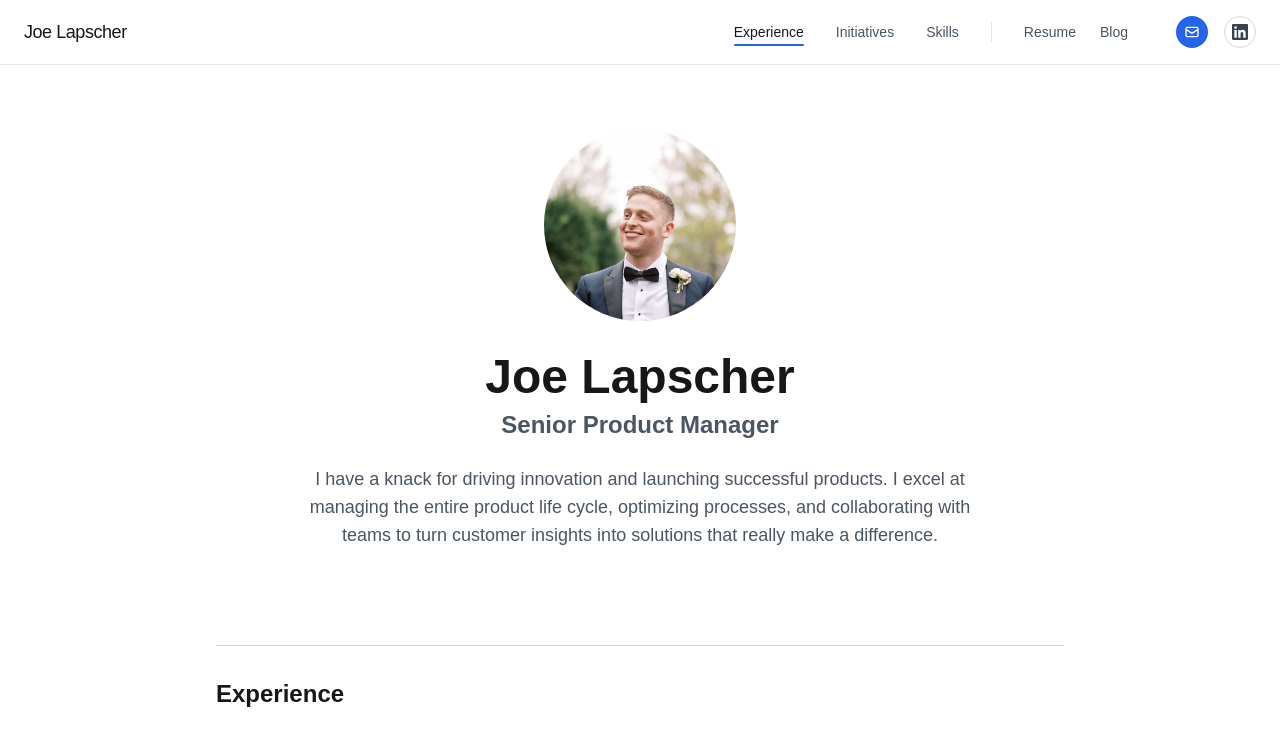
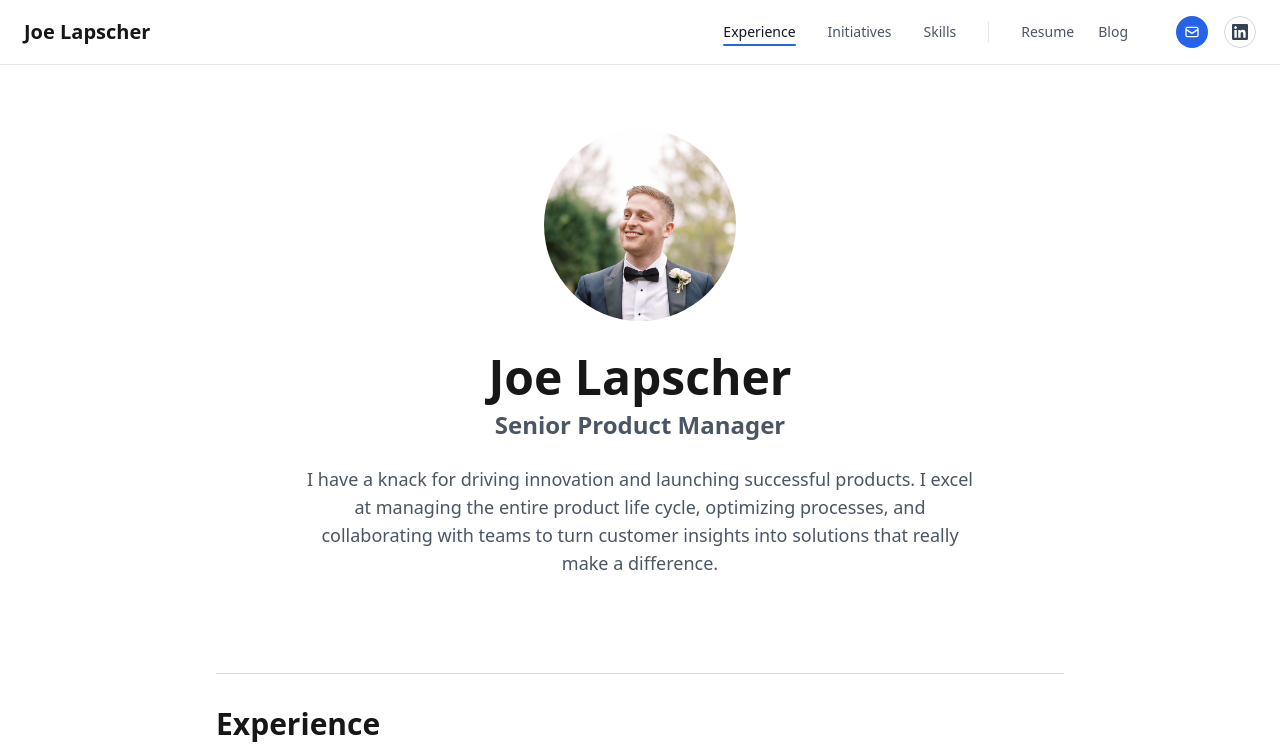
Before and after one commit to ylapscher/ylapscher.github.io, a Next.js app: page / in a window 1280 px wide. Shown: the top 756 px of the page. Built offline with nearby package versions, Linux system fonts and the light colour scheme.

Commit message:
minor updates. saving progress

```diff
--- a/app/components/Footer.tsx
+++ b/app/components/Footer.tsx
@@ -1,9 +1,15 @@
 'use client';
 
-export default function Footer() {
+type FooterProps = {
+  textStyles: {
+    small: string;
+  };
+};
+
+export default function Footer({ textStyles }: FooterProps) {
   return (
     <footer className="container mx-auto px-4 sm:px-6 py-6 sm:py-8 border-t border-gray-200 dark:border-gray-700">
-      <p className="text-center text-sm sm:text-base text-gray-600 dark:text-gray-400">
+      <p className={`text-center ${textStyles.small} text-gray-600 dark:text-gray-400`}>
         © {new Date().getFullYear()} Joe Lapscher. Made with 💚 from New Jersey.
       </p>
     </footer>
--- a/app/layout.tsx
+++ b/app/layout.tsx
@@ -25,7 +25,7 @@ export default function RootLayout({
 }) {
   return (
     <html lang="en" suppressHydrationWarning>
-      <body className="antialiased" suppressHydrationWarning>
+      <body className={`antialiased ${geistSans.variable} ${geistMono.variable} font-sans`}>
         {children}
       </body>
     </html>
--- a/app/page.tsx
+++ b/app/page.tsx
@@ -17,7 +17,7 @@ type Experience = {
 
 type Skill = {
   name: string;
-  level: number; // 1-5
+  level: 1 | 2 | 3 | 4;
   category: 'Product Management' | 'Leadership & Collaboration' | 'Technical Skills' | 'Languages';
 };
 
@@ -33,30 +33,30 @@ type Initiative = {
 
 const skills: Skill[] = [
   // Product Management
-  { name: "Product Strategy", level: 5, category: "Product Management" },
-  { name: "Market Analysis", level: 4, category: "Product Management" },
-  { name: "Product Roadmapping", level: 5, category: "Product Management" },
+  { name: "Product Strategy", level: 4, category: "Product Management" },
+  { name: "Market Analysis", level: 3, category: "Product Management" },
+  { name: "Product Roadmapping", level: 3, category: "Product Management" },
   { name: "Customer Journey Mapping", level: 4, category: "Product Management" },
-  { name: "Product Launch & Planning", level: 5, category: "Product Management" },
-  { name: "Product Backlog Management", level: 5, category: "Product Management" },
+  { name: "Product Launch & Planning", level: 2, category: "Product Management" },
+  { name: "Product Backlog Management", level: 3, category: "Product Management" },
   { name: "Prioritization Techniques", level: 4, category: "Product Management" },
 
   // Leadership & Collaboration
   { name: "Team Building & Leadership", level: 4, category: "Leadership & Collaboration" },
-  { name: "Stakeholder Engagement", level: 5, category: "Leadership & Collaboration" },
-  { name: "Cross-functional Collaboration", level: 5, category: "Leadership & Collaboration" },
+  { name: "Stakeholder Engagement", level: 4, category: "Leadership & Collaboration" },
+  { name: "Cross-functional Collaboration", level: 1, category: "Leadership & Collaboration" },
   { name: "Project & Vendor Management", level: 4, category: "Leadership & Collaboration" },
 
   // Technical Skills
   { name: "API and Integration", level: 3, category: "Technical Skills" },
   { name: "Product Analytics Tools", level: 4, category: "Technical Skills" },
-  { name: "Agile Methodologies", level: 5, category: "Technical Skills" },
+  { name: "Agile Methodologies", level: 2, category: "Technical Skills" },
   { name: "Programming", level: 3, category: "Technical Skills" },
   { name: "Databases", level: 3, category: "Technical Skills" },
   { name: "Technology Stack", level: 4, category: "Technical Skills" },
 
   // Languages
-  { name: "Spanish", level: 5, category: "Languages" },
+  { name: "Spanish", level: 1, category: "Languages" },
   { name: "Hebrew", level: 3, category: "Languages" },
 ];
 
@@ -84,8 +84,8 @@ function ExperienceTimeline({ experiences }: { experiences: Experience[] }) {
             </div>
 
             {/* Content Box */}
-            <div className={`w-full md:w-[48%] pl-16 md:pl-12 ${
-              index % 2 === 1 ? 'md:pl-0 md:pr-12' : ''
+            <div className={`w-[48%] ${
+              index % 2 === 1 ? 'pr-10' : 'pl-10'
             }`}>
               <div className="bg-white dark:bg-gray-800 p-6 rounded-lg shadow-lg border border-gray-200 dark:border-gray-700">
                 <div className="flex items-start gap-4">
@@ -118,32 +118,48 @@ function ExperienceTimeline({ experiences }: { experiences: Experience[] }) {
 }
 
 function SkillBadge({ skill }: { skill: Skill }) {
-  const getColor = (level: number) => {
+  const getHarveyBall = (level: number) => {
     switch (level) {
-      case 5:
-        return 'bg-blue-600 dark:bg-blue-500';
       case 4:
-        return 'bg-blue-500 dark:bg-blue-400';
+        return (
+          <svg className="w-4 h-4" viewBox="0 0 24 24" fill="currentColor">
+            <circle cx="12" cy="12" r="10" className="text-blue-600" />
+          </svg>
+        );
       case 3:
-        return 'bg-blue-400 dark:bg-blue-300';
+        return (
+          <svg className="w-4 h-4" viewBox="0 0 24 24">
+            <circle cx="12" cy="12" r="10" className="fill-none stroke-blue-600 stroke-2" />
+            <path d="M12 2a10 10 0 0 1 0 20" fill="currentColor" className="text-blue-600" />
+          </svg>
+        );
       case 2:
-        return 'bg-blue-300 dark:bg-blue-200';
-      default:
-        return 'bg-blue-200 dark:bg-blue-100';
+        return (
+          <svg className="w-4 h-4" viewBox="0 0 24 24">
+            <circle cx="12" cy="12" r="10" className="fill-none stroke-blue-600 stroke-2" />
+            <path d="M12 22a10 10 0 0 1 0-20" fill="currentColor" className="text-blue-600" />
+          </svg>
+        );
+      default: // level 1
+        return (
+          <svg className="w-4 h-4" viewBox="0 0 24 24">
+            <circle cx="12" cy="12" r="10" className="fill-none stroke-blue-600 stroke-2" />
+            <path d="M12 22a10 10 0 0 1 0-10" fill="currentColor" className="text-blue-600" />
+          </svg>
+        );
     }
   };
 
   return (
     <div className="relative group">
-      <span
-        className={`${getColor(skill.level)} text-white dark:text-gray-900 px-3 py-1 rounded-full text-sm font-medium inline-flex items-center gap-1`}
-      >
+      <span className="bg-gray-100 dark:bg-gray-800 text-gray-900 dark:text-gray-100 px-3 py-1 rounded-full text-sm font-medium inline-flex items-center gap-2">
         {skill.name}
+        {getHarveyBall(skill.level)}
       </span>
 
       {/* Tooltip */}
       <div className="absolute bottom-full left-1/2 -translate-x-1/2 mb-2 px-2 py-1 text-xs text-white bg-gray-900 rounded opacity-0 group-hover:opacity-100 transition-opacity duration-200 pointer-events-none whitespace-nowrap">
-        Proficiency: {skill.level}/5
+        Proficiency: {skill.level}/4
       </div>
     </div>
   );
@@ -180,6 +196,15 @@ export default function Home() {
     { href: '#skills', label: 'Skills' },
   ];
 
+  // Add these constants at the top of your component
+  const textStyles = {
+    h1: "text-4xl sm:text-5xl font-bold font-geist-sans",
+    h2: "text-2xl sm:text-3xl font-bold font-geist-sans",
+    h3: "text-lg sm:text-xl font-semibold font-geist-sans",
+    body: "text-base font-geist-sans text-gray-600 dark:text-gray-400",
+    small: "text-sm font-geist-sans",
+  };
+
   return (
     <div className="min-h-screen bg-white dark:bg-gray-900">
       {/* Navbar */}
@@ -188,7 +213,7 @@ export default function Home() {
           <div className="flex justify-between items-center">
             <a
               href="#"
-              className="text-lg font-medium tracking-tight hover:text-gray-600 dark:hover:text-gray-300 transition-colors"
+              className={`${textStyles.h3} hover:text-gray-600 dark:hover:text-gray-300 transition-colors`}
             >
               Joe Lapscher
             </a>
@@ -231,7 +256,7 @@ export default function Home() {
                   <a
                     key={href}
                     href={href}
-                    className={`text-sm relative transition-colors
+                    className={`${textStyles.small} relative transition-colors
                       ${activeSection === href.slice(1)
                         ? 'text-gray-900 dark:text-white'
                         : 'text-gray-600 dark:text-gray-400 hover:text-gray-900 dark:hover:text-white'
@@ -399,9 +424,9 @@ export default function Home() {
           </div>
         </div>
         <div className="flex flex-col gap-6 text-center">
-          <h1 className="text-4xl sm:text-5xl font-bold">
+          <h1 className={textStyles.h1}>
             Joe Lapscher
-            <span className="block text-xl sm:text-2xl text-gray-600 dark:text-gray-400 mt-2">
+            <span className="block text-xl sm:text-2xl text-gray-600 dark:text-gray-400 mt-2 font-geist-sans">
               Senior Product Manager
             </span>
           </h1>
@@ -417,7 +442,7 @@ export default function Home() {
 
         {/* Work Experience Section */}
         <section id="experience" className="mb-16 sm:mb-20 scroll-mt-20">
-          <h2 className="text-2xl font-bold mb-12 text-left">Experience</h2>
+          <h2 className={`${textStyles.h2} mb-12`}>Experience</h2>
           <ExperienceTimeline
             experiences={[
               {
@@ -469,7 +494,7 @@ export default function Home() {
                 }
               },
               {
-                role: "Engineering & Information Management Student",
+                role: "Graduate Student",
                 company: "University of Florida",
                 duration: "2017 - 2018",
                 achievements: [
@@ -497,8 +522,9 @@ export default function Home() {
         </section>
 
         {/* Initiatives Section */}
+        <hr className="my-8 border-gray-300 dark:border-gray-700" />
         <section id="initiatives" className="mb-16 sm:mb-20 scroll-mt-20">
-          <h2 className="text-2xl font-bold mb-8 sm:mb-12 text-left">Initiatives</h2>
+          <h2 className="text-2xl font-bold mb-12 text-left">Initiatives</h2>
           <div className="grid grid-cols-1 sm:grid-cols-2 lg:grid-cols-4 gap-6">
             {[
               {
@@ -556,10 +582,10 @@ export default function Home() {
                   </div>
                 )}
                 <div className="p-4 sm:p-6 flex flex-col flex-grow">
-                  <h3 className="text-lg font-bold mb-2 group-hover:text-blue-600 transition-colors">
+                  <h3 className={`${textStyles.h3} mb-2 group-hover:text-blue-600 transition-colors`}>
                     {initiative.title}
                   </h3>
-                  <p className="text-gray-600 dark:text-gray-400 text-sm leading-relaxed">
+                  <p className={`${textStyles.body} leading-relaxed`}>
                     {initiative.description}
                   </p>
                 </div>
@@ -570,13 +596,15 @@ export default function Home() {
 
         {/* Skills Section */}
         <section id="skills" className="mb-16 sm:mb-20 scroll-mt-20">
-          <h2 className="text-2xl font-bold mb-6">Skills</h2>
+          {/* Horizontal Divider */}
+          <hr className="my-8 border-gray-300 dark:border-gray-700" />
+          <h2 className={`${textStyles.h2} mb-6`}>Skills</h2>
           <div className="space-y-8">
             {(Object.keys(
               skills.reduce((acc, skill) => ({ ...acc, [skill.category]: true }), {})
             ) as Skill['category'][]).map((category) => (
               <div key={category}>
-                <h3 className="text-lg font-semibold text-gray-900 dark:text-gray-100 mb-4">
+                <h3 className={`${textStyles.h3} mb-4 text-gray-900 dark:text-gray-100`}>
                   {category}
                 </h3>
                 <div className="flex flex-wrap gap-2">
@@ -592,7 +620,7 @@ export default function Home() {
         </section>
       </main>
 
-      <Footer />
+      <Footer textStyles={textStyles} />
     </div>
   );
 }
```
